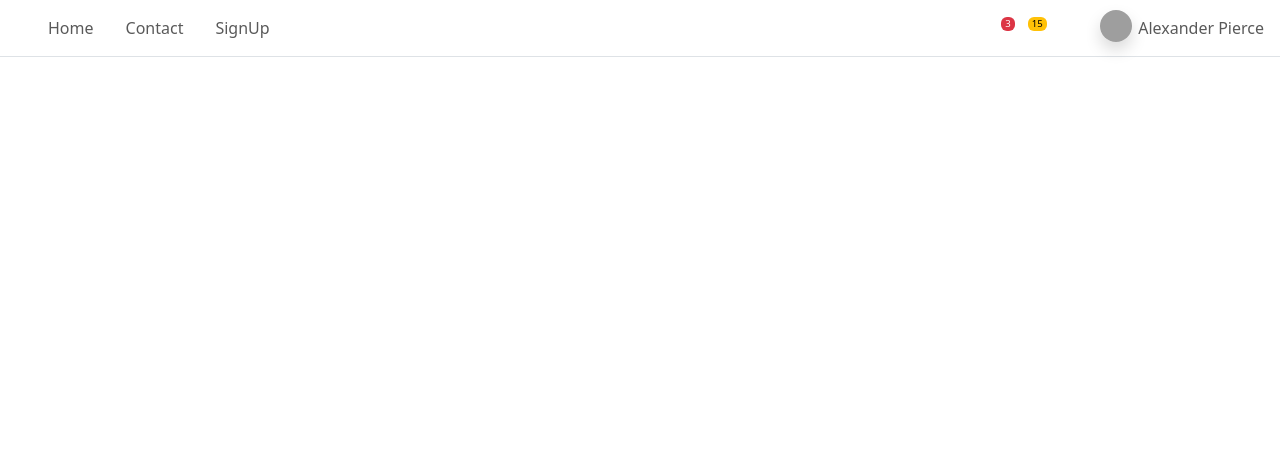
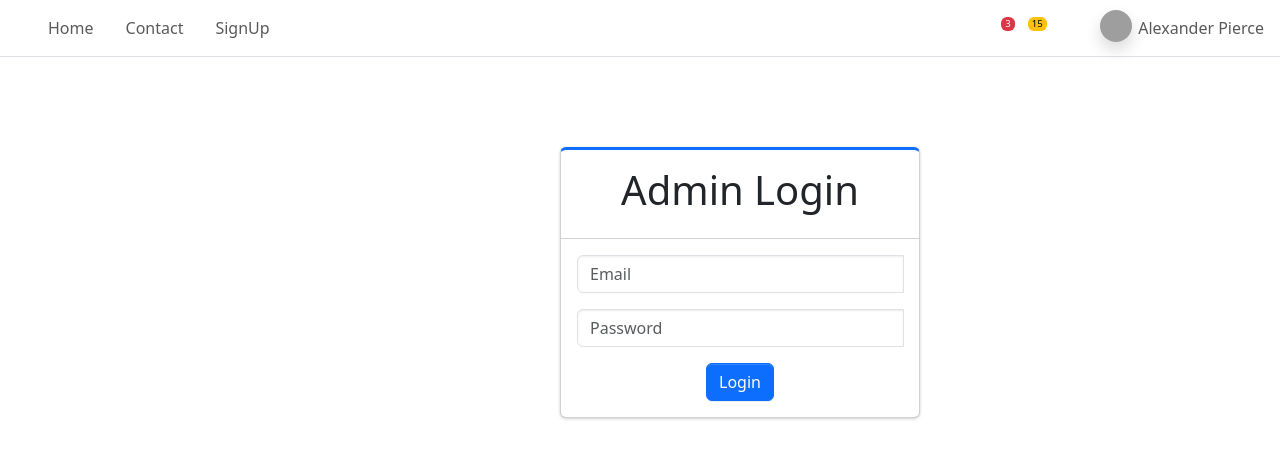
Before and after one commit to shubh10402/wearshareproject, a React (Vite) app: page /adminlogin in a window 1280 px wide. Shown: the top 458 px of the page. Built offline with nearby package versions, Linux system fonts and the light colour scheme; grey boxes are pictures that could not be loaded.

Commit message:
adminlogin page add

```diff
--- a/src/App.jsx
+++ b/src/App.jsx
@@ -11,6 +11,7 @@ import { Routes, Route } from 'react-router-dom'
 import { Loginpageuser } from './component/common/Loginpageuser'
 import { Forgatpassword } from './component/common/Forgatpassword'
 
+import { AdminLogin } from './component/admin/adminlogin'
 
 
 
@@ -42,6 +43,9 @@ function App() {    //App function
        <Routes>
           <Route path='/Forgatpassword' element={<Forgatpassword/>}></Route>
        </Routes>
+       <Routes>
+            <Route path='/adminlogin' element={<AdminLogin/>}></Route>
+       </Routes>
 
        </div>
 
@@ -51,6 +55,6 @@ function App() {    //App function
 
     </body>
   )
-}
+};
 
 export default App //Export for App function
--- /dev/null
+++ b/src/component/admin/AdminLogin.jsx
@@ -0,0 +1,81 @@
+import React,{useState} from 'react';
+import axios from 'axios';
+import { useNavigate } from 'react-router-dom';
+
+
+export const AdminLogin = () => {
+    const [email, setEmail] = useState('');   // State for email
+    const [password, setPassword] = useState('');
+    const [errors, setErrors] = useState({}); // State for validation errors
+    const navigate = useNavigate();
+
+const validate = () => {  //Validation for user registration
+    let errors = {};
+    if (!email) {
+        errors.email = 'Email is required';
+    } else if (!/\S+@\S+\.\S+/.test(email)) {
+        errors.email = 'Invalid email format';
+    }                 //valid for password
+    if (!password) {
+        errors.password = 'Password is required';
+    } else if (password.length < 4) {
+        errors.password = 'Password must be at least 4 characters long';
+    }
+    setErrors(errors);  //checkError for validation
+    return Object.keys(errors).length === 0;
+};
+
+const handleSubmit = (e) => {
+    const data = { email, password };
+    e.preventDefault();
+    if (!validate()) return; // Stop form submission if validation fails
+    axios  //Axios for user registration & Server connection
+      .post('http://localhost:3001/adminlogin', data)
+      .then((result) => {
+        console.log(result.data);
+        navigate('/Adminpage');
+      })
+      .catch((err) => console.log(err));  //Error handling for catching error
+};
+return (         //user registration Form with validation
+    <div className="register-box" style={{ marginTop: 90, marginLeft: 560, textAlign: 'center' }}>
+      <div className="card card-outline card-primary">
+        <div className="card-header text-center">
+          <h1>Admin Login</h1>
+        </div>
+        <div className="card-body">
+          <form onSubmit={handleSubmit}>
+            <div className="input-group mb-3">
+              <input
+                type="email"
+                className="form-control"
+                placeholder="Email"
+                value={email}
+                onChange={(e) => setEmail(e.target.value)}
+              />
+              <div style={{ color: 'red' }}>{errors.email}</div>
+            </div>
+            <div className="input-group mb-3">
+              <input
+                type="password"
+                className="form-control"
+                placeholder="Password"
+                value={password}
+                onChange={(e) => setPassword(e.target.value)}
+              />
+              <div style={{ color: 'red' }}>{errors.password}</div>
+            </div>
+            <button type="submit" className="btn btn-primary btn-block">
+              Login
+            </button>
+          </form>
+        </div>
+      </div>
+    </div>
+);
+}
+
+
+export const Adminlogin = () => {
+
+};
```
